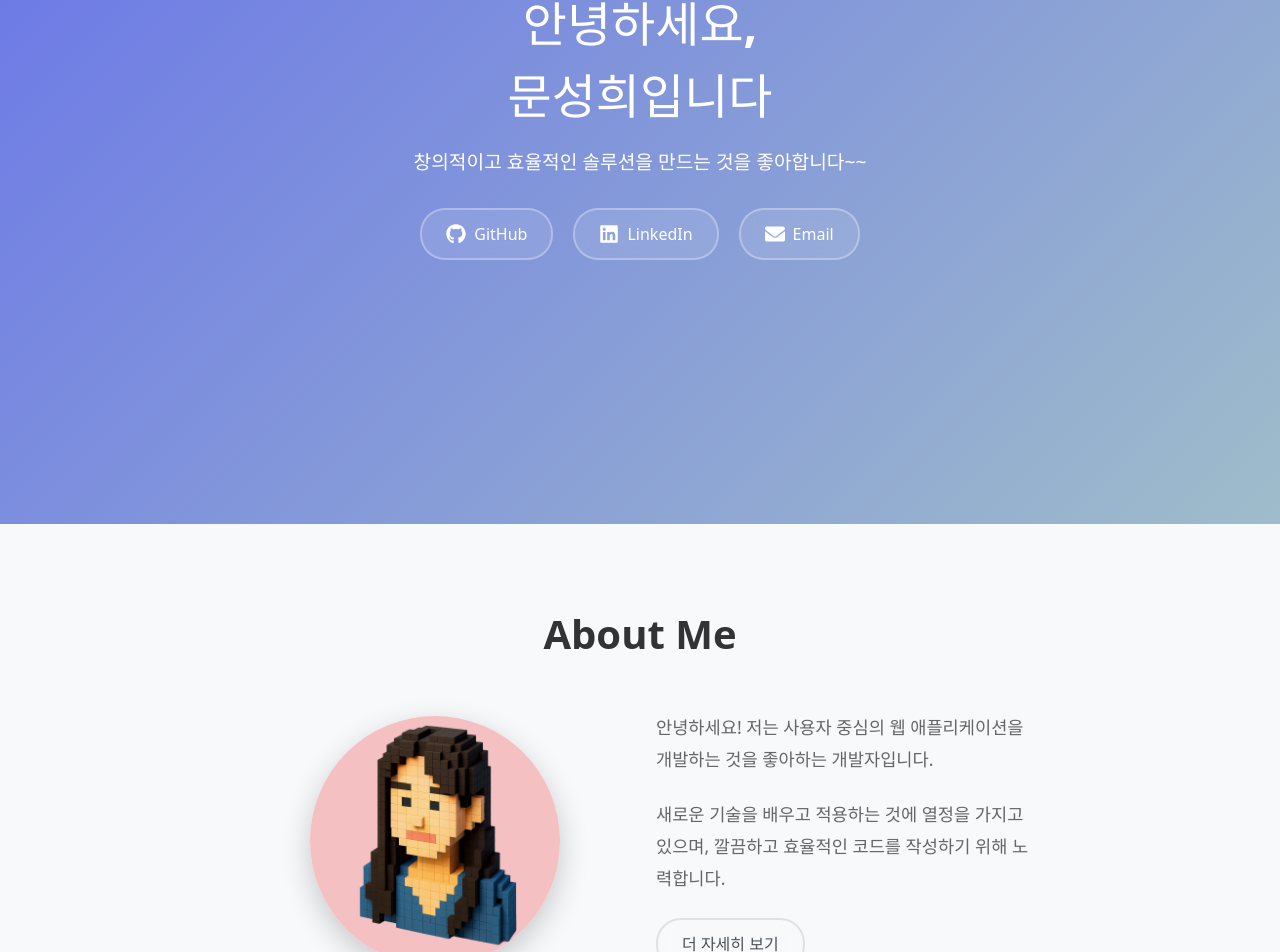
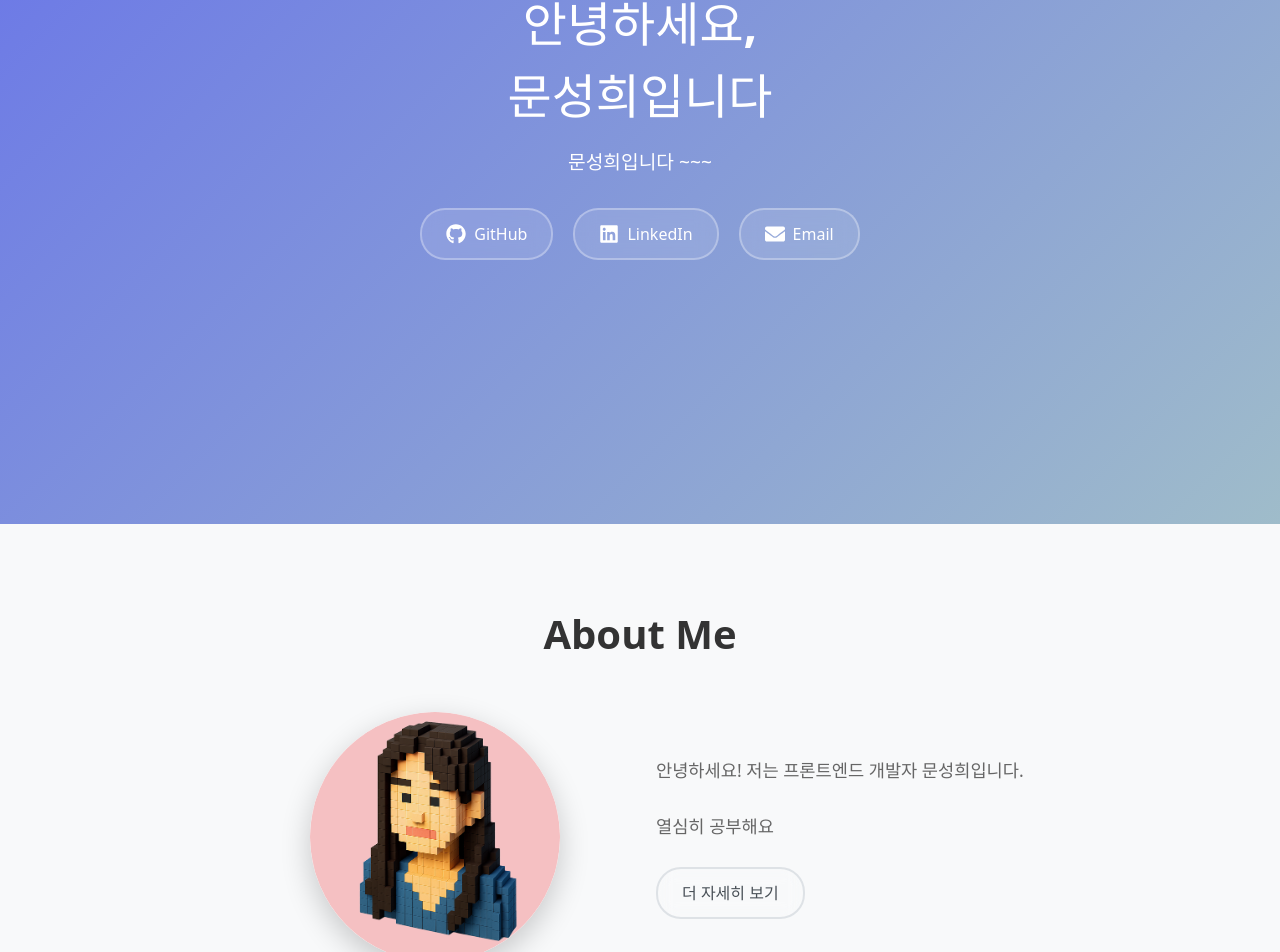
Before and after one commit to seong-hui/portfolio, a React (Vite) app: page / in a window 1280 px wide. Shown: the part 346-1298 px from the top of the page. Built offline with nearby package versions, Linux system fonts and the light colour scheme; no server answers.

Commit message:
fix: 프로필 이미지 수정

```diff
--- a/index.html
+++ b/index.html
@@ -2,7 +2,7 @@
 <html lang="en">
   <head>
     <meta charset="UTF-8" />
-    <link rel="icon" type="image/svg+xml" href="/vite.svg" />
+    <link rel="icon" type="image/svg+xml" href="/images/profile.png" />
     <meta name="viewport" content="width=device-width, initial-scale=1.0" />
     <title>seonghui</title>
   </head>
--- a/src/pages/AboutMe.tsx
+++ b/src/pages/AboutMe.tsx
@@ -17,16 +17,9 @@
         <Title>About Me</Title>
         <Content>
           <p>
-            안녕하세요! 저는 사용자 중심의 웹 애플리케이션을 개발하는 것을
-            좋아하는 개발자입니다.
-          </p>
-          <p>
-            새로운 기술을 배우고 적용하는 것에 열정을 가지고 있으며, 깔끔하고
-            효율적인 코드를 작성하기 위해 노력합니다.
-          </p>
-          <p>
-            문제 해결을 통해 사용자에게 가치를 제공하는 것이 저의 개발
-            철학입니다.
+            안녕하세요 문성희입니다 ~~~~~~
+            <br />
+            !!!
           </p>
         </Content>
 
@@ -137,22 +130,6 @@
                 <SkillItem>
                   <SiTailwindcss size={24} color="#06B6D4" />
                   <span>Tailwind</span>
-                </SkillItem>
-                <SkillItem>
-                  <FaNodeJs size={24} color="#339933" />
-                  <span>Node.js</span>
-                </SkillItem>
-                <SkillItem>
-                  <FaPython size={24} color="#3776AB" />
-                  <span>Python</span>
-                </SkillItem>
-                <SkillItem>
-                  <SiMongodb size={24} color="#47A248" />
-                  <span>MongoDB</span>
-                </SkillItem>
-                <SkillItem>
-                  <SiMysql size={24} color="#4479A1" />
-                  <span>MySQL</span>
                 </SkillItem>
               </SkillGrid>
             </SkillCategory>
--- a/src/pages/Home.tsx
+++ b/src/pages/Home.tsx
@@ -104,7 +104,7 @@
                 animate={{ opacity: 1, y: 0 }}
                 transition={{ duration: 0.8, delay: 0.4 }}
               >
-                창의적이고 효율적인 솔루션을 만드는 것을 좋아합니다~~
+                문성희입니다 ~~~
               </motion.p>
               <motion.div
                 initial={{ opacity: 0, y: 30 }}
@@ -168,8 +168,7 @@
                   transition={{ duration: 0.8, delay: 0.3 }}
                   viewport={{ once: true }}
                 >
-                  안녕하세요! 저는 사용자 중심의 웹 애플리케이션을 개발하는 것을
-                  좋아하는 개발자입니다.
+                  안녕하세요! 저는 프론트엔드 개발자 문성희입니다.
                 </motion.p>
                 <motion.p
                   initial={{ opacity: 0, y: 30 }}
@@ -177,8 +176,7 @@
                   transition={{ duration: 0.8, delay: 0.4 }}
                   viewport={{ once: true }}
                 >
-                  새로운 기술을 배우고 적용하는 것에 열정을 가지고 있으며,
-                  깔끔하고 효율적인 코드를 작성하기 위해 노력합니다.
+                  열심히 공부해요
                 </motion.p>
                 <motion.div
                   initial={{ opacity: 0, y: 30 }}
```
Also changed, not shown: public/images/profile.png.
